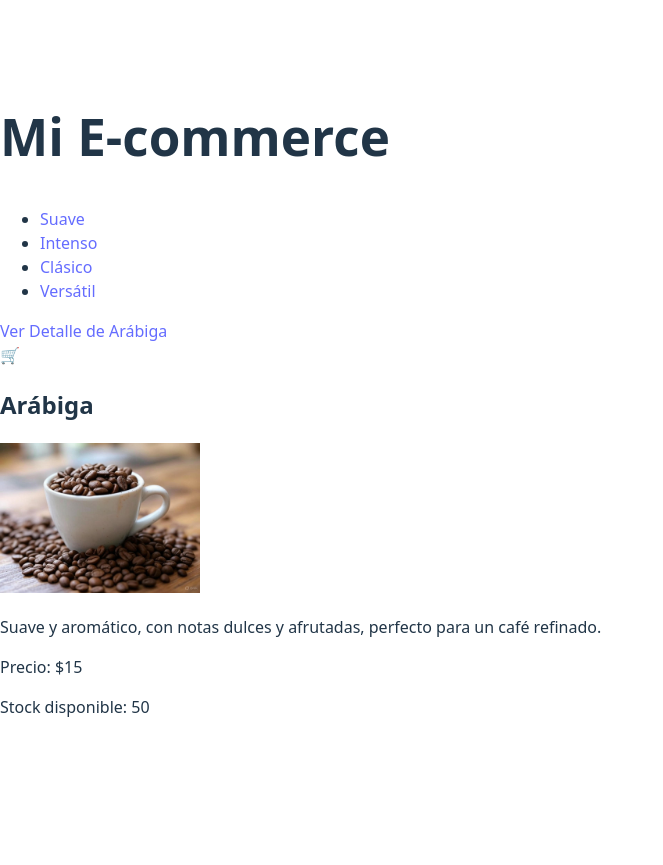
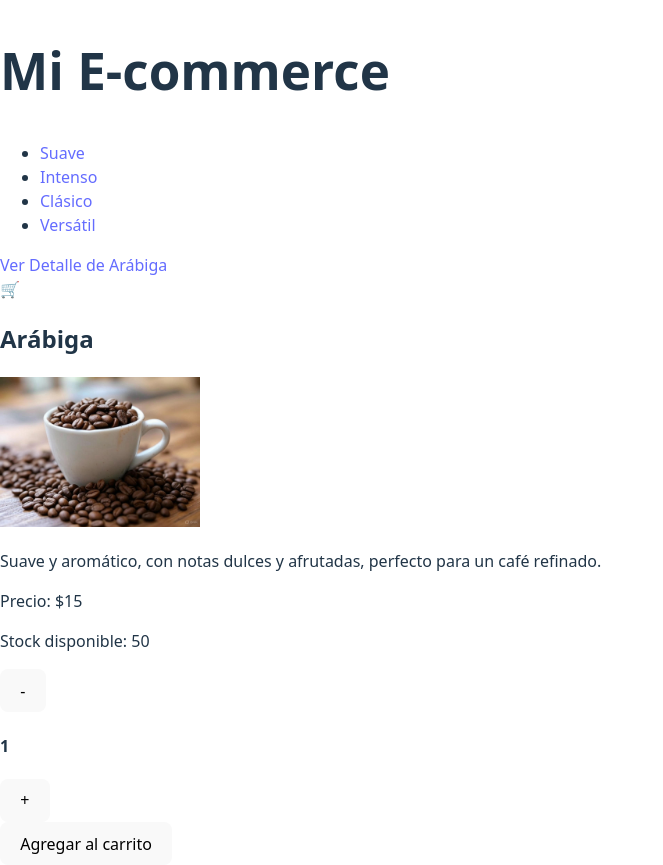
Before and after one commit to MauroEsct/E-commerce-cafe, a React (Vite) app: page /item/1 in a window 1280 px wide. Shown: the whole page, without its empty margins (0-663 px from the left). Before the commit the page ends 800 px from the top, so only its background shows below. Built offline with nearby package versions, Linux system fonts and the light colour scheme.

Commit message:
ItemCount

```diff
--- /dev/null
+++ b/src/components/ItemCount.jsx
@@ -0,0 +1,32 @@
+import { useState } from 'react';
+
+const ItemCount = ({ stock, initial, onAdd }) => {
+    const [quantity, setQuantity] = useState(initial);
+
+    const increment = () => {
+        if (quantity < stock) {
+            setQuantity(quantity + 1);
+        }
+    };
+
+    const decrement = () => {
+        if (quantity > 1) {
+            setQuantity(quantity - 1);
+        }
+    };
+
+    return (
+        <div className="counter-container">
+            <div className="controls">
+                <button onClick={decrement}>-</button>
+                <h4 className="quantity">{quantity}</h4>
+                <button onClick={increment}>+</button>
+            </div>
+            <div>
+                <button onClick={() => onAdd(quantity)}>Agregar al carrito</button>
+            </div>
+        </div>
+    );
+};
+
+export default ItemCount;
--- a/src/components/ItemDetailContainer.jsx
+++ b/src/components/ItemDetailContainer.jsx
@@ -1,6 +1,7 @@
 import { useState, useEffect } from 'react';
 import { useParams } from 'react-router-dom';
 import getProducts from '../data/getProducts';
+import ItemCount from './ItemCount';
 
 const ItemDetailContainer = () => {
     const [product, setProduct] = useState(null);
@@ -17,6 +18,10 @@ const ItemDetailContainer = () => {
             });
     }, [id]);
 
+    const onAdd = (quantity) => {
+        console.log(`Se agregaron ${quantity} unidades al carrito.`);
+    };
+
     return (
         <div className="item-detail-container">
             {product ? (
@@ -26,6 +31,7 @@ const ItemDetailContainer = () => {
                     <p>{product.description}</p>
                     <p>Precio: ${product.price}</p>
                     <p>Stock disponible: {product.stock}</p>
+                    <ItemCount stock={product.stock} initial={1} onAdd={onAdd} />
                 </div>
             ) : (
                 <p>Cargando producto...</p>
```
